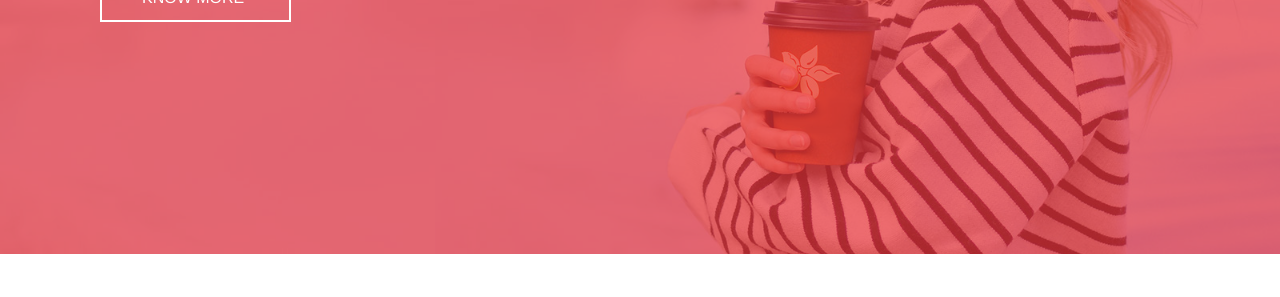
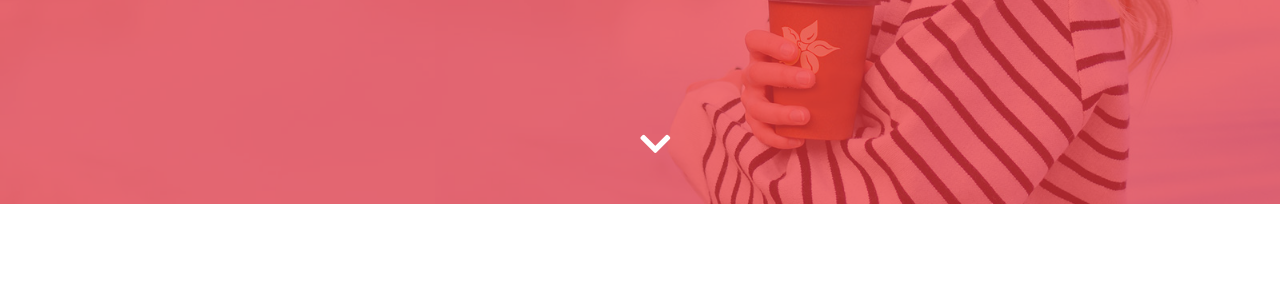
Before and after one commit to omarahmedfarag/Route-quiz, a plain HTML site: page index.html in a window 1280 px wide. Shown: the part 446-743 px from the top of the page. Drawn offline with Linux system fonts and the light colour scheme.

Commit message:
home animation

```diff
--- a/css/index_style.css
+++ b/css/index_style.css
@@ -48,7 +48,7 @@ body
 .home
 {
 
-    height: 700px;
+    height: 650px;
     background-image: url(../imgs/cover.jpg);
     background-position: center right;
     background-size: cover;
@@ -59,13 +59,57 @@ body
 .home-lyer
 {
 
-    position: absolute;
+    position: relative;
     top: 0;
     left: 0;
     width: 100%;
     height: 100%;
     background-color: rgba(236, 51, 55, 0.7);
 }
+
+.home .home-arrow
+{
+
+
+    font-size: 35px;
+    position: absolute;
+    bottom: 30px;
+    left: 50%;
+    animation: 1.5s homeaimation ease-out infinite;
+    color: white;
+}
+
+@keyframes homeaimation
+{
+
+    0%{
+
+        left: 50%;
+        bottom: 30px;
+
+    }
+
+
+
+    50%{
+
+
+        left: 50%;
+        bottom: 45px;
+
+    }
+
+
+    100%{
+
+        left: 50%;
+        bottom: 30px;
+
+    }
+
+
+}
+
 
 .home-info h1
 {
@@ -118,6 +162,7 @@ body
     padding: 0;
     overflow: auto;
 }
+
 
 
 
--- a/index.html
+++ b/index.html
@@ -60,7 +60,7 @@
                 </div>
 </nav>
                     <section class="home">
-            <div class="home-lyer d-flex align-items-center ">
+                        <div class="home-lyer d-flex align-items-center ">
                 <div class="container">
                     <div class="home-info col-lg-10  col-md-8  text-white   ">
                         <h1 class="font-weight-bold">LETS WORK ON SOMETHING INTERESTING TODAY</h1>
@@ -74,6 +74,12 @@
 
 
 
+                <div class=home-arrow>
+
+                    <i class="fas fa-chevron-down"></i>
+
+
+                </div>
 
 
             </div>
```
